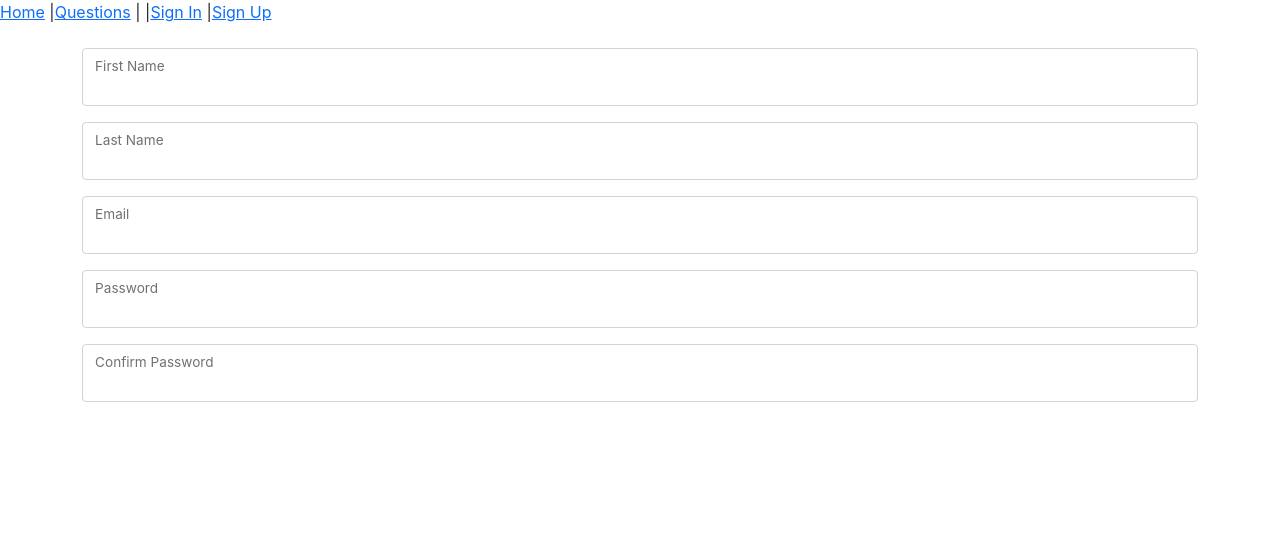
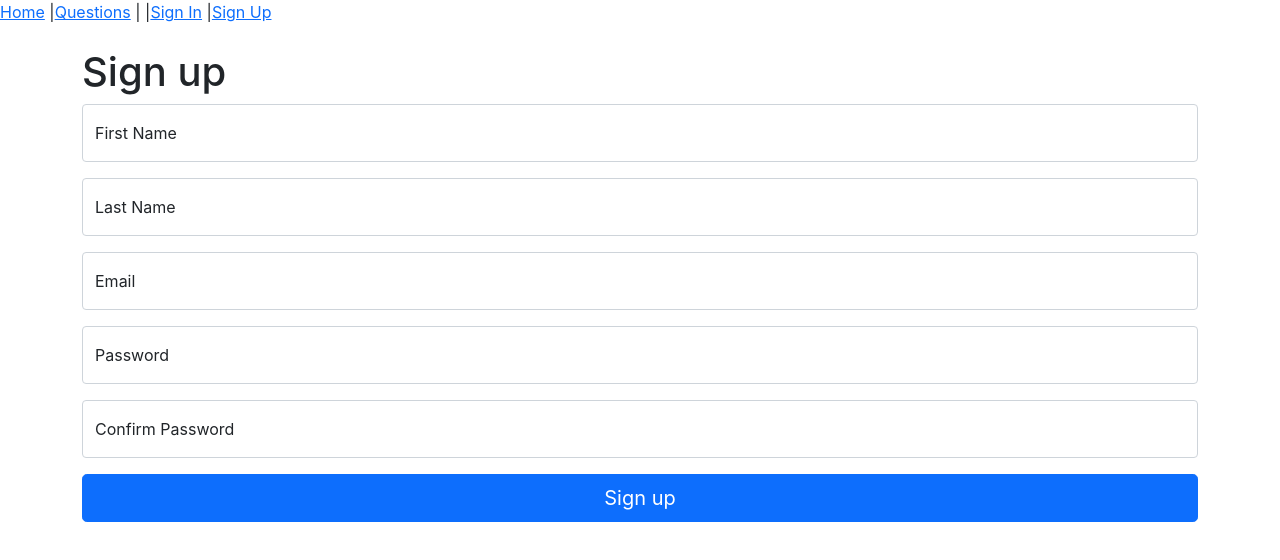
Before and after one commit to CodeCoreYVR/webdev_term_3_jun_2023, a React (Create React App) app in the folder react_app/: page /sign-up in a window 1280 px wide. Shown: the top 560 px of the page. Built offline with nearby package versions, Linux system fonts and the light colour scheme; no server answers.

Commit message:
Signup and error check

```diff
--- a/react_app/src/App.js
+++ b/react_app/src/App.js
@@ -62,8 +62,8 @@ class App extends Component {
         <NavBar currentUser={this.state.user} onSignOut={this.signOut} />
         <div className="container mt-4">
           <Routes>
-            <Route exact path='/sign-in' element={<SignInPage onSignIn={this.getCurrentUser} />} />
-            <Route exact path='/sign-up' element={<SignUpPage/>} />
+            {!this.state.user && <Route exact path='/sign-in' element={<SignInPage onSignIn={this.getCurrentUser} />} />}
+            {!this.state.user && <Route exact path='/sign-up' element={<SignUpPage onSignUp={this.getCurrentUser}/>} />}
             <Route exact path='/' element={<WelcomePage />} />
             <Route exact path='/' element={<WelcomePage />} />
             <Route exact path='/questions' element={<QuestionIndexPage />} />
--- a/react_app/src/components/AuthRoute.js
+++ b/react_app/src/components/AuthRoute.js
@@ -1,4 +1,4 @@
-import { Route, Navigate } from "react-router-dom";
+import { Navigate } from "react-router-dom";
 
 const AuthRoute = ({ page, isLoggedIn }) => {
     return isLoggedIn ? page : <Navigate to="/sign-in" />
--- a/react_app/src/components/FloatingInput.js
+++ b/react_app/src/components/FloatingInput.js
@@ -1,6 +1,11 @@
 
 export const FloatingInput = (props) => {
-    return <div className="form-floating mb-3">
+
+    return <>
+        {props.err && <div className="alert alert-danger" role="alert" style={{padding: ".3rem .3rem"}}>
+            {`${props.label} ${props.err.toString()}`}
+        </div>}
+        <div className="form-floating mb-3">
             <input
                 type={props.type || "text"}
                 className="form-control"
@@ -8,10 +13,12 @@ export const FloatingInput = (props) => {
                 id={props.id}
                 name={props.name || props.id}
                 onChange={props.handleInput}
+                placeholder={props.placeholder || props.label}
                 {...props.inputAttributes}
             />
             <label
                 htmlFor={props.id}>
                 {props.label}</label>
         </div>
+    </>
 }
--- a/react_app/src/components/NewQuestionPage.js
+++ b/react_app/src/components/NewQuestionPage.js
@@ -1,12 +1,7 @@
 import { Component } from "react";
 import NewQuestion from "./NewQuestion";
 import { Question } from "../request";
-import { useNavigate } from "react-router-dom";
-
-const withRouter = WrapppedComponent => props => {
-    const navigate = useNavigate()
-    return( <WrapppedComponent {...props} navigate={navigate} />)
-}
+import { withRouter } from "./withRouter";
 
 class NewQuestionPage extends Component{
     constructor(props) {
--- a/react_app/src/components/SignInPage.js
+++ b/react_app/src/components/SignInPage.js
@@ -1,8 +1,9 @@
 
 import { Session } from '../request'
+import { useNavigate } from "react-router-dom";
 
 function SignInPage(props) {
-
+    const navigate = useNavigate()
     function handleSubmit(event) {
         event.preventDefault();
         const { target } = event;
@@ -16,6 +17,7 @@ function SignInPage(props) {
             .then((data) => {
                 if(data?.id) {
                     props.onSignIn();
+                    navigate("/");
                 }
             })
     }
--- a/react_app/src/components/SignUpPage.js
+++ b/react_app/src/components/SignUpPage.js
@@ -1,10 +1,13 @@
 import React, { Component } from "react"
 import { FloatingInput } from "./FloatingInput";
+import { User } from "../request";
+import { withRouter } from "./withRouter";
 
 class SignUpPage extends Component {
     constructor(props) {
         super(props)
         this.state = {
+            error: null,
             user: {
                 first_name: "",
                 last_name: "",
@@ -18,6 +21,7 @@ class SignUpPage extends Component {
     handleChange = (e) => {
         let { name, value } = e.target;
         this.setState({
+            ...this.state,
             user: {
                 ...this.state.user,
                 [name]: value
@@ -26,30 +30,40 @@ class SignUpPage extends Component {
     }
 
     createUser = () => {
-        //todo
+        User.create({ user: this.state.user })
+            .then(res => {
+                this.props.onSignUp();
+
+                this.props.navigate("/") // for older version, we could write this.props.history.push("/"), in that we don't need to wrap our compoment 'withRouter'
+            })
+            .catch(err => {
+                this.setState({
+                    ...this.state,
+                    error: JSON.parse(err.message),
+                })
+            })
     }
-
 
     render() {
         const { first_name, last_name, email, password, password_confirmation } = this.state.user;
-        console.log(first_name)
+        const { error } = this.state;
+
         return (
             <>
-                {/* <div className="form-floating mb-3">
-                    <input type="text" className="form-control" value={first_name} id="first_name" name="first_name"/>
-                    <label htmlFor="first_name">First Name</label>
-                </div> */}
+                <h1>Sign up</h1>
                 <FloatingInput
                     value={first_name}
                     id="first_name"
                     label="First Name"
                     handleInput={this.handleChange}
+                    err={error?.first_name}
                 />
                 <FloatingInput
                     value={last_name}
                     id="last_name"
                     label="Last Name"
                     handleInput={this.handleChange}
+                    err={error?.last_name}
                 />
                 <FloatingInput
                     value={email}
@@ -57,6 +71,7 @@ class SignUpPage extends Component {
                     id="email"
                     label="Email"
                     handleInput={this.handleChange}
+                    err={error?.email}
                 />
                 <FloatingInput
                     value={password}
@@ -64,6 +79,7 @@ class SignUpPage extends Component {
                     label="Password"
                     type="password"
                     handleInput={this.handleChange}
+                    err={error?.password}
                 />
                 <FloatingInput
                     value={password_confirmation}
@@ -71,11 +87,14 @@ class SignUpPage extends Component {
                     id="password_confirmation"
                     label="Confirm Password"
                     handleInput={this.handleChange}
+                    err={error?.password_confirmation}
+                //placeholder="Retype Password"
                 />
+                <button className="btn btn-lg btn-primary w-100 mb-5" onClick={this.createUser}>Sign up</button>
             </>
 
         )
     }
 }
 
-export default SignUpPage
+export default withRouter(SignUpPage)
--- /dev/null
+++ b/react_app/src/components/withRouter.js
@@ -0,0 +1,6 @@
+import { useNavigate } from "react-router-dom";
+
+export const withRouter = WrapppedComponent => props => {
+    const navigate = useNavigate()
+    return( <WrapppedComponent {...props} navigate={navigate} />)
+}
--- a/react_app/src/request.js
+++ b/react_app/src/request.js
@@ -35,7 +35,7 @@ async function request(path, requestBody, method) {
             return response.json();
         }
         else {
-            return Promise.reject(response)
+            return response.text().then(text => { throw new Error(text) })
         }
     }
     catch (error) {
```
Lines whose indentation alone changed are shown as unchanged.
